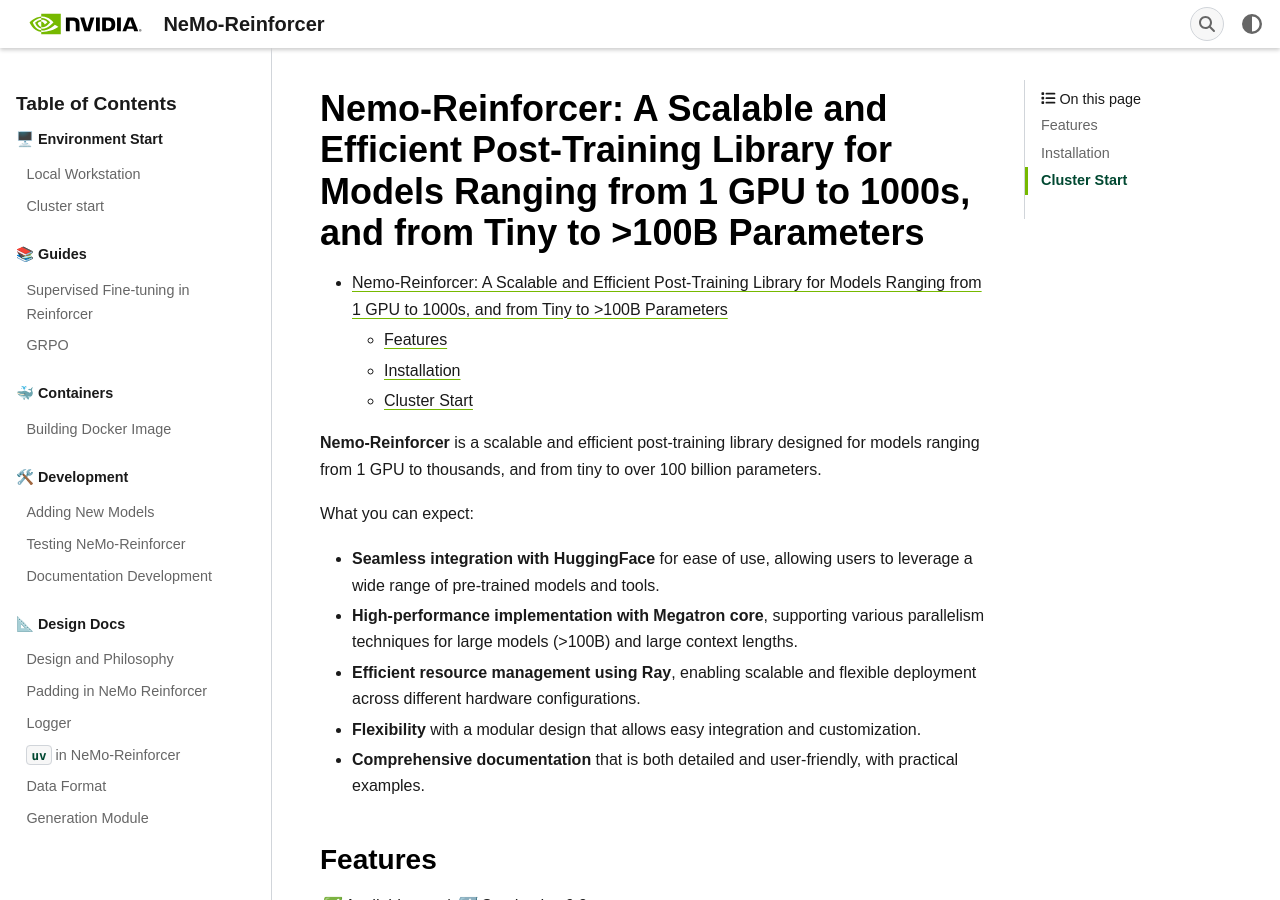
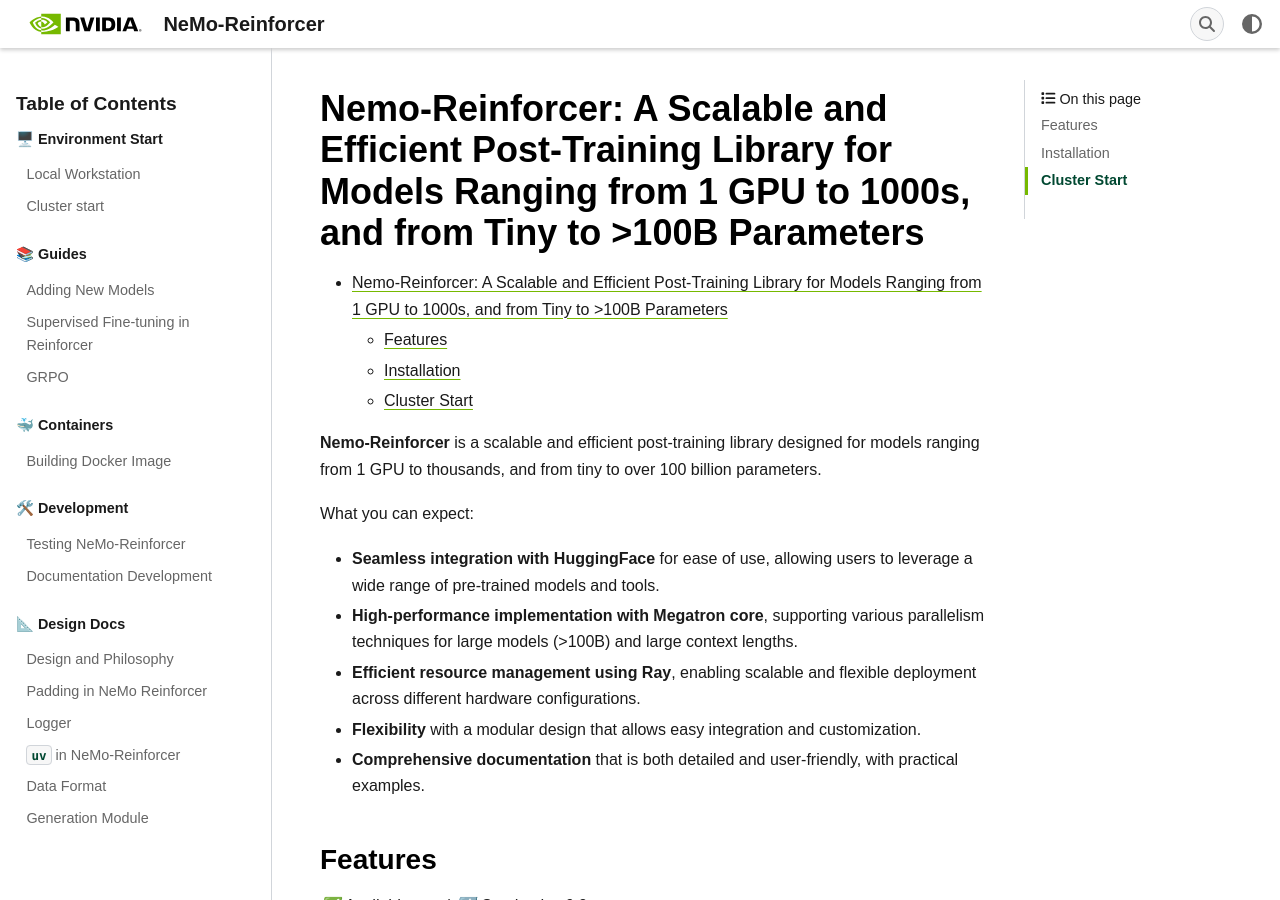
Before and after one commit to youngeunkwon0405/RL, a Sphinx documentation site: the page built from docs/index.md, in a window 1280 px wide and 900 px high. Built offline with Sphinx 7.4.7, drawn with Linux system fonts in a browser that asks for light colours; some web fonts are replaced; pages that are not in the unit, such as notebooks, are missing from menus; part of the change alters nothing that is shown.

````diff
--- a/docs/index.md
+++ b/docs/index.md
@@ -15,6 +15,7 @@ cluster.md
 :caption: 📚 Guides
 :hidden:
 
+adding_new_models.md
 guides/sft.md
 guides/grpo.md
 ```
@@ -30,7 +31,6 @@ docker.md
 :caption: 🛠️ Development
 :hidden:
 
-adding_new_models.md
 testing.md
 documentation.md
 apidocs/index.rst
````
